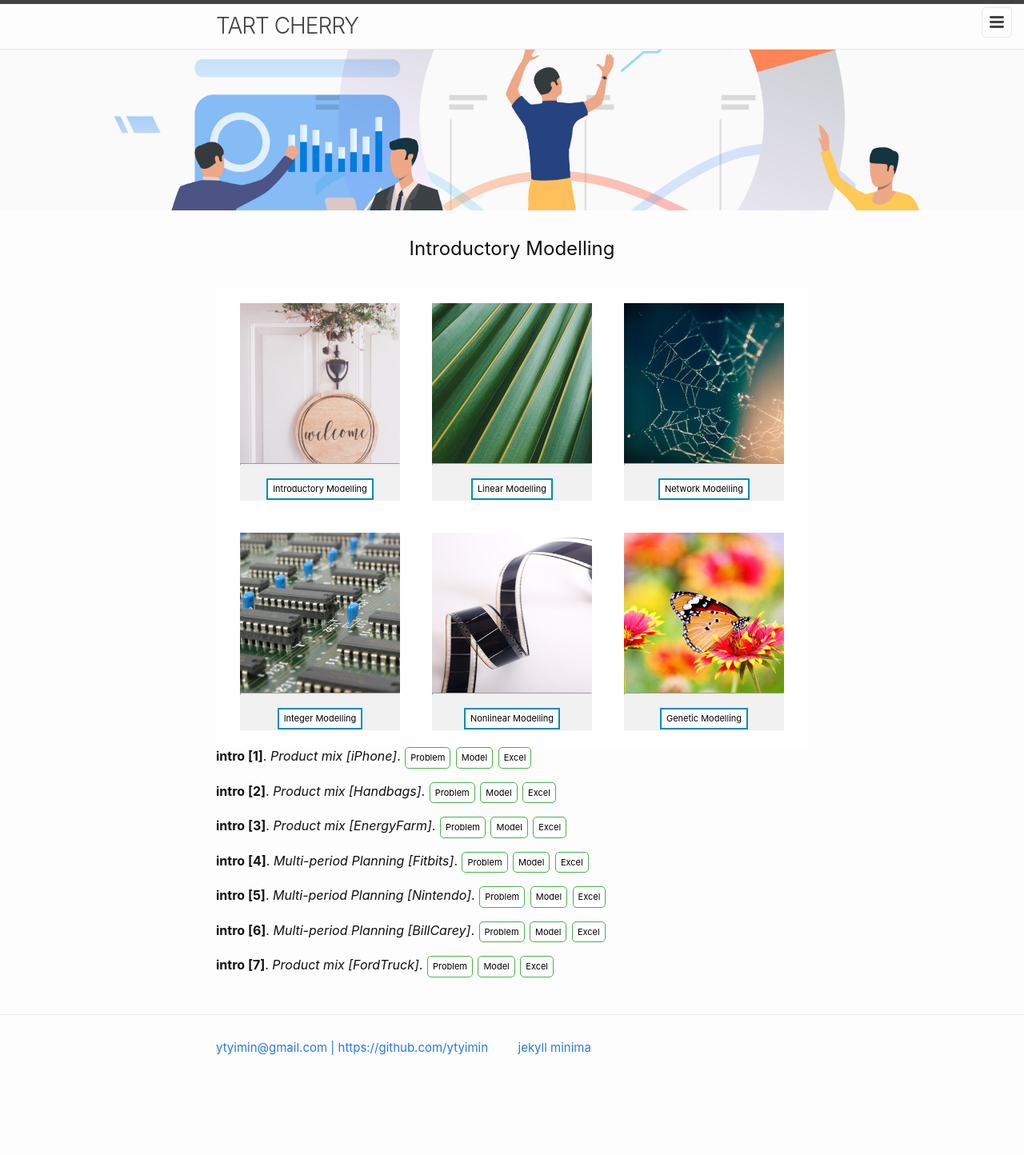
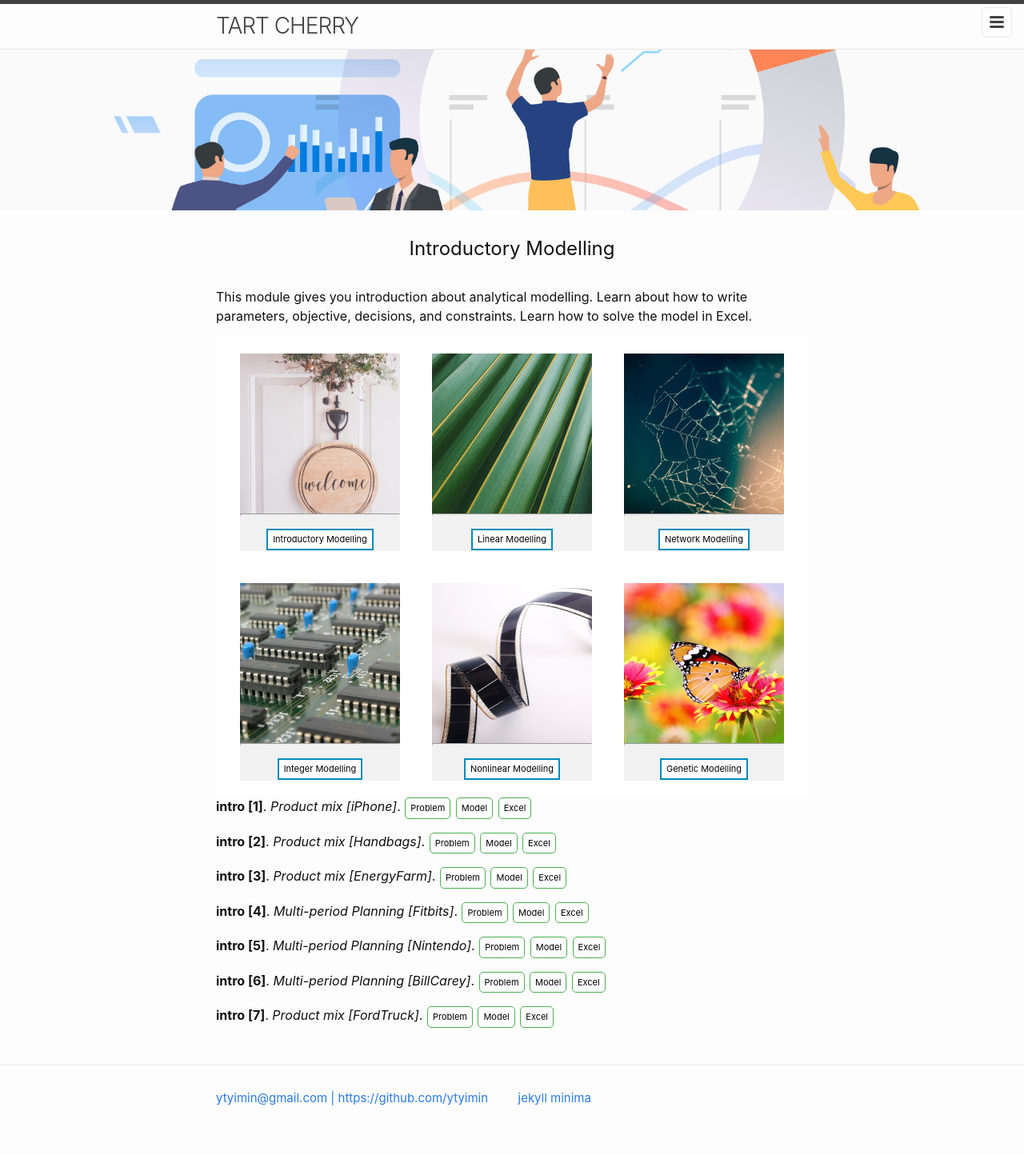
Before and after one commit to ytyimin/tart-cherry, a Jekyll site: the page built from introduction.markdown, in a window 1280 px wide. Shown: the whole page at 80% size. Built offline with Jekyll 4.4.1, drawn with Linux system fonts in a browser that asks for light colours; before the commit the page ends 1381 px from its top, so only the background shows below that.

Commit message:
Update introduction.markdown

```diff
--- a/introduction.markdown
+++ b/introduction.markdown
@@ -5,3 +5,4 @@
 layout: introduction
 title: Introductory Modelling
 ---
+This module gives you introduction about analytical modelling. Learn about how to write parameters, objective, decisions, and constraints. Learn how to solve the model in Excel.
```
